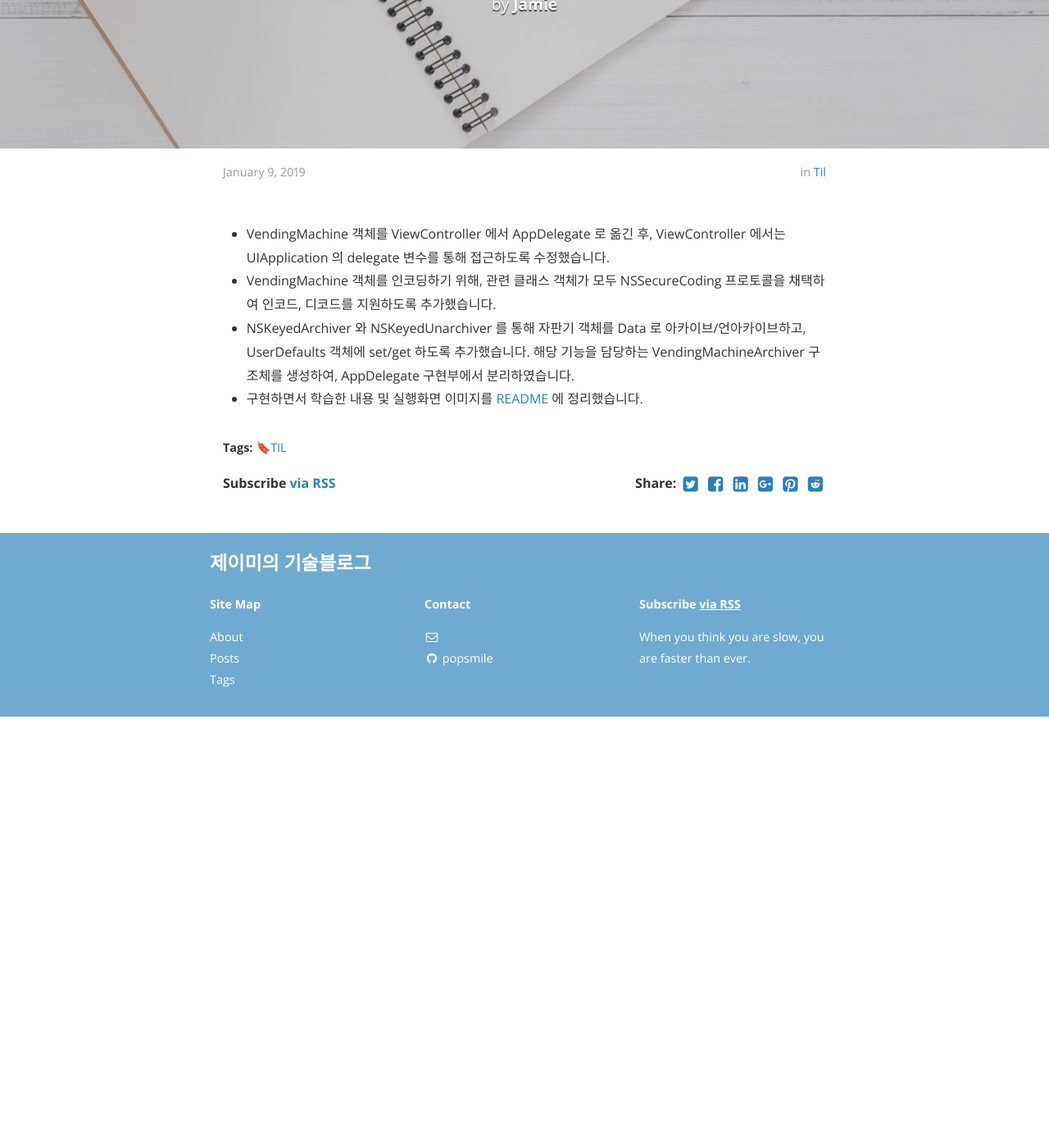
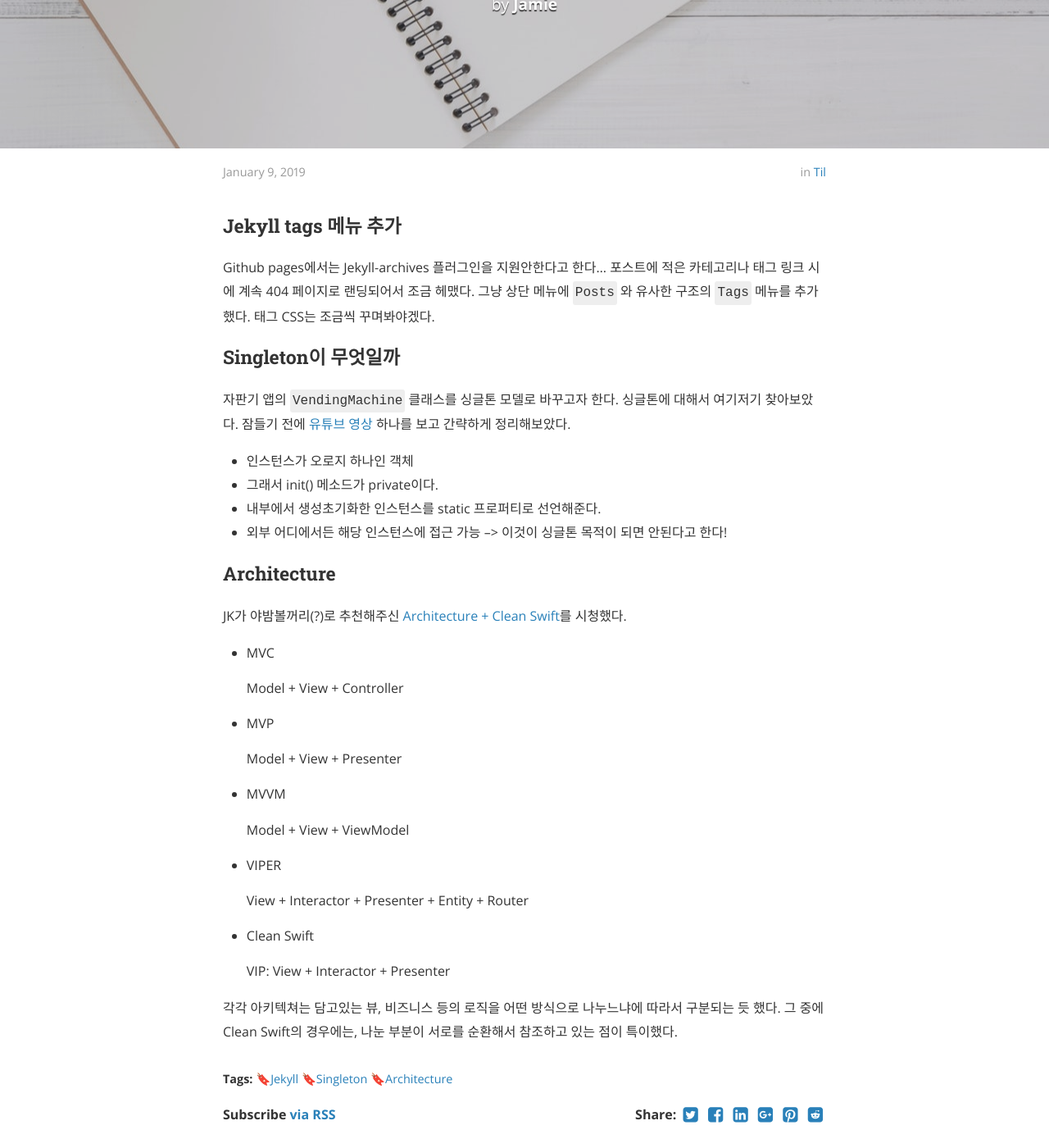
Before and after one commit to popsmile/popsmile.github.io, a Jekyll site: the page built from _posts/2019-01-09-TIL.markdown, in a window 1280 px wide and 1400 px high, scrolled down 322 px. Shown: the whole window at 82% size. Built offline with Jekyll 4.4.1, drawn with Linux system fonts in a browser that asks for light colours; nearby versions of some CDN libraries; before the commit the page ends 1196 px from its top, so only the background shows below that.

Commit message:
Update: TIL

```diff
--- a/_posts/2019-01-09-TIL.markdown
+++ b/_posts/2019-01-09-TIL.markdown
@@ -1,14 +1,48 @@
 ---
 layout: post
 title:  "TIL: 2019.01.09"
-date:   2019-01-09 00:48:00
+date:   2019-01-09 21:48:00
 author: Jamie
 categories: TIL
-tags: TIL
+tags: Jekyll Singleton Architecture
 cover:  "/assets/cover/white-note.jpeg"
 ---
 
-- VendingMachine 객체를 ViewController 에서 AppDelegate 로 옮긴 후, ViewController 에서는 UIApplication 의 delegate 변수를 통해 접근하도록 수정했습니다.
-- VendingMachine 객체를 인코딩하기 위해, 관련 클래스 객체가 모두 NSSecureCoding 프로토콜을 채택하여 인코드, 디코드를 지원하도록 추가했습니다.
-- NSKeyedArchiver 와 NSKeyedUnarchiver 를 통해 자판기 객체를 Data 로 아카이브/언아카이브하고, UserDefaults 객체에 set/get 하도록 추가했습니다. 해당 기능을 담당하는 VendingMachineArchiver 구조체를 생성하여, AppDelegate 구현부에서 분리하였습니다.
-- 구현하면서 학습한 내용 및 실행화면 이미지를 [README](https://github.com/code-squad/swift-vendingmachineapp/tree/popsmile#3-%EC%95%B1-%EC%83%9D%EB%AA%85%EC%A3%BC%EA%B8%B0%EC%99%80-%EA%B0%9D%EC%B2%B4-%EC%A0%80%EC%9E%A5) 에 정리했습니다.
+### Jekyll tags 메뉴 추가
+
+Github pages에서는 Jekyll-archives 플러그인을 지원안한다고 한다... 포스트에 적은 카테고리나 태그 링크 시에 계속 404 페이지로 랜딩되어서 조금 헤맸다. 그냥 상단 메뉴에 `Posts` 와 유사한 구조의 `Tags` 메뉴를 추가했다. 태그 CSS는 조금씩 꾸며봐야겠다.
+
+### Singleton이 무엇일까
+
+자판기 앱의 `VendingMachine` 클래스를 싱글톤 모델로 바꾸고자 한다. 싱글톤에 대해서 여기저기 찾아보았다. 잠들기 전에 [유튜브 영상](https://www.youtube.com/watch?v=yGjdgBXQbVQ&t=928s) 하나를 보고 간략하게 정리해보았다.
+
+- 인스턴스가 오로지 하나인 객체
+- 그래서 init() 메소드가 private이다.
+- 내부에서 생성초기화한 인스턴스를 static 프로퍼티로 선언해준다.
+- 외부 어디에서든 해당 인스턴스에 접근 가능 --> 이것이 싱글톤 목적이 되면 안된다고 한다!
+
+### Architecture
+
+ JK가 야밤볼꺼리(?)로 추천해주신 [Architecture + Clean Swift](https://tv.naver.com/v/4980400)를 시청했다.
+
+- MVC
+
+  Model + View + Controller
+
+- MVP
+
+  Model + View + Presenter
+
+- MVVM
+
+  Model + View + ViewModel
+
+- VIPER
+
+  View + Interactor + Presenter + Entity + Router
+
+- Clean Swift
+
+  VIP: View + Interactor + Presenter
+
+각각 아키텍쳐는 담고있는 뷰, 비즈니스 등의 로직을 어떤 방식으로 나누느냐에 따라서 구분되는 듯 했다. 그 중에 Clean Swift의 경우에는, 나눈 부분이 서로를 순환해서 참조하고 있는 점이 특이했다.
```
